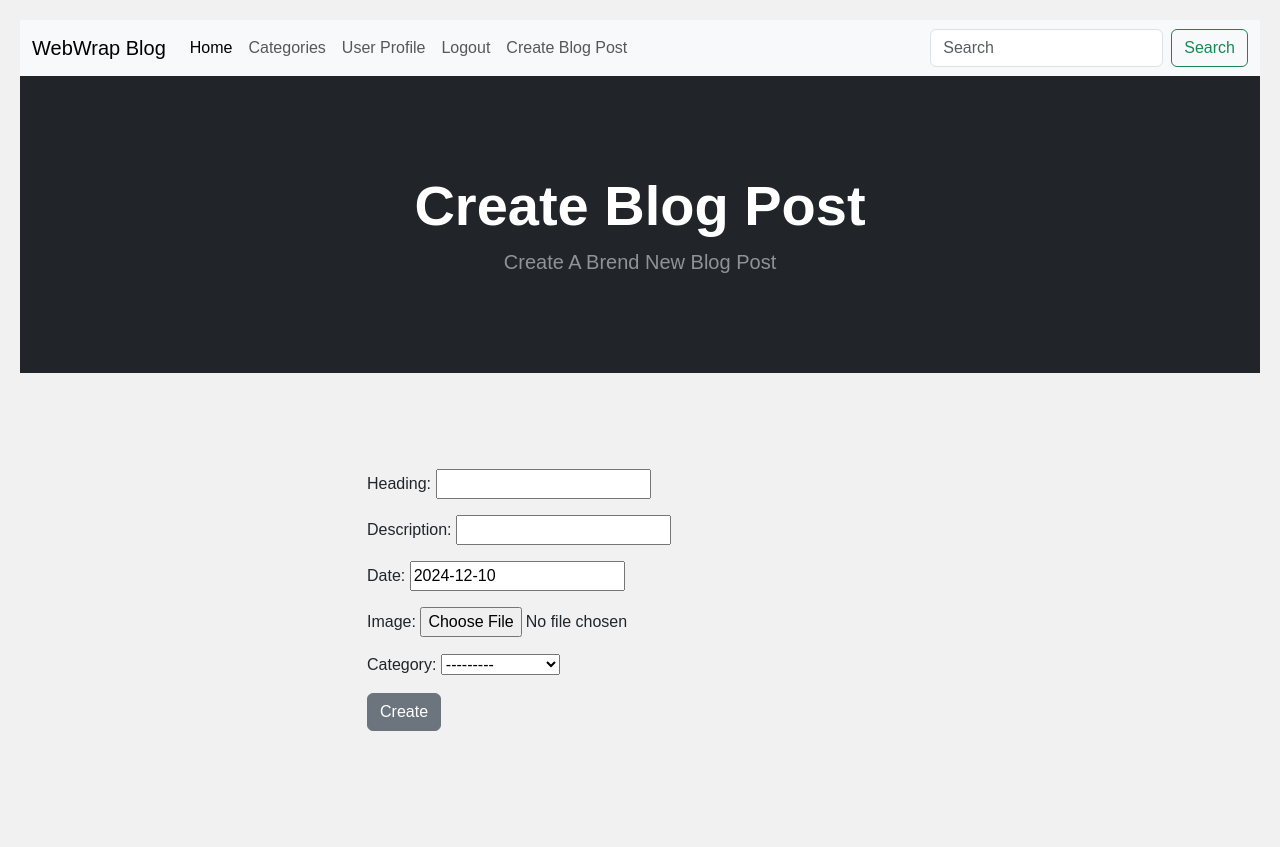
After one commit to Djole33/advanced-django-blog, a Django app: page /create_blog_post/ in a window 1280 px wide. The commit adds this page. Run offline with Django 5.2, Linux system fonts and the light colour scheme; a user stored in the database is signed in; data comes from the database, SQL or seed files in the repository; both versions use the stored data as it was after the commit.

Commit message:
'creating_blog_posts_on_page'

```diff
--- a/main/forms.py
+++ b/main/forms.py
@@ -1,6 +1,7 @@
 from django.contrib.auth.models import User
 from django.contrib.auth.forms import UserCreationForm, UserChangeForm, SetPasswordForm
 from django import forms
+from .models import BlogPost
 
 class ChangePasswordForm(SetPasswordForm):
 	class Meta:
@@ -64,3 +65,8 @@ class SignUpForm(UserCreationForm):
 		self.fields['password2'].widget.attrs['placeholder'] = 'Confirm Password'
 		self.fields['password2'].label = ''
 		self.fields['password2'].help_text = '<span class="form-text text-muted"><small>Enter the same password as before, for verification.</small></span>'
+
+class CreateBlogPostForm(forms.ModelForm):
+	class Meta:
+		model = BlogPost
+		fields = ('heading', 'description', 'date', 'image', 'category')
--- a/main/models.py
+++ b/main/models.py
@@ -1,10 +1,12 @@
 from django.db import models
-from datetime import datetime
+from django.db.models.signals import post_save
+import datetime
+from django.contrib.auth.models import User
 
 # Create your models here.
 
 class Category(models.Model):
-    name = models.CharField(max_length=200)
+    name = models.CharField(max_length=50)
 
     def __str__(self):
         return self.name
@@ -13,11 +15,12 @@ class Category(models.Model):
         verbose_name_plural = 'Categories'
 
 class BlogPost(models.Model):
-    heading = models.CharField(max_length=200)
-    description = models.CharField(max_length=1000)
-    date = models.DateField(default=datetime.today())
-    image = models.ImageField(null=True, blank=True, upload_to="images/")
+    user = models.ForeignKey(User, on_delete=models.CASCADE)
+    heading = models.CharField(max_length=300)
     category = models.ForeignKey(Category, on_delete=models.CASCADE)
+    description = models.CharField(max_length=250, default='', blank=True, null=True)
+    image = models.ImageField(upload_to='images/')
+    date = models.DateField(default=datetime.datetime.today)
 
     def __str__(self):
-        return self.heading
+        return self.name
--- a/main/templates/main/base.html
+++ b/main/templates/main/base.html
@@ -51,6 +51,7 @@
                     {% if user.is_authenticated %}
                     <li class="nav-item"><a class="nav-link" href="{% url 'update_user' %}">User Profile</a></li>
                     <li class="nav-item"><a class="nav-link" href="{% url 'logout' %}">Logout</a></li>
+                    <li class="nav-item"><a class="nav-link" href="{% url 'create_blog_post' %}">Create Blog Post</a></li>
                     {% else %}
                     <li class="nav-item"><a class="nav-link" href="{% url 'login' %}">Login</a></li>
                     <li class="nav-item"><a class="nav-link" href="{% url 'register' %}">Register</a></li>
--- /dev/null
+++ b/main/templates/main/create_blog_post.html
@@ -0,0 +1,29 @@
+{% extends 'main/base.html' %}
+
+{% block content %}
+<header class="bg-dark py-5">
+    <div class="container px-4 px-lg-5 my-5">
+        <div class="text-center text-white">
+            <h1 class="display-4 fw-bolder">Create Blog Post</h1>
+            <p class="lead fw-normal text-white-50 mb-0">Create A Brend New Blog Post</p>
+        </div>
+    </div>
+
+</header>
+
+<div class="container">
+    <div class="row">
+        <div class="col-md-6 offset-md-3">
+            <br /><br />
+            <br /><br />
+            <form method="POST">
+                {% csrf_token %}
+                {{ form.as_p }}
+                <button type="submit" class="btn btn-secondary">Create</button>
+            </form>
+            <br /><br />
+            <br /><br />
+        </div>
+    </div>
+</div>
+{% endblock %}
--- a/main/templates/main/home.html
+++ b/main/templates/main/home.html
@@ -51,7 +51,3 @@
     <h2>Footer</h2>
 </div>
 {% endblock %}
-
-{% for oneblogpost in blogposts %}
-<h2>{{ oneblogpost.name }}</h2>
-{% endfor %}
--- a/main/urls.py
+++ b/main/urls.py
@@ -11,4 +11,5 @@ urlpatterns = [
     path('register/', views.register_user, name="register"),
     path('update_user/', views.update_user, name="update_user"),
     path('update_password/', views.update_password, name="update_password"),
+    path('create_blog_post/', views.create_blog_post, name="create_blog_post"),
 ]
--- a/main/views.py
+++ b/main/views.py
@@ -3,7 +3,7 @@ from .models import BlogPost, Category
 from django.core.paginator import Paginator
 from django.contrib.auth import authenticate, login, logout
 from django.contrib import messages
-from .forms import SignUpForm, UpdateUserForm, ChangePasswordForm
+from .forms import SignUpForm, UpdateUserForm, ChangePasswordForm, CreateBlogPostForm
 from django.contrib.auth.models import User
 
 # Create your views here.
@@ -123,3 +123,23 @@ def update_password(request):
     else:
         messages.info(request, ('You need to be logged in first.'))
         return redirect('home')
+
+def create_blog_post(request):
+    form = CreateBlogPostForm()
+    if request.user.is_authenticated:
+        current_user = request.user
+        if request.method == "POST":
+            form = CreateBlogPostForm(current_user, request.POST)
+            if form.is_valid():
+                form.save()
+                messages.success(request, ('You have successfully made a new blog post!'))
+                return redirect('home')
+            else:
+                for error in list(form.errors.values()):
+                    messages.error(request, f'{error}')
+                    return redirect('home')
+    else:
+        messages.info(request, ('You need to be logged in first.'))
+        return redirect('home')
+
+    return render(request, 'main/create_blog_post.html', {'form': form})
```
Also changed, not shown: db.sqlite3, main/migrations/0001_initial.py.
